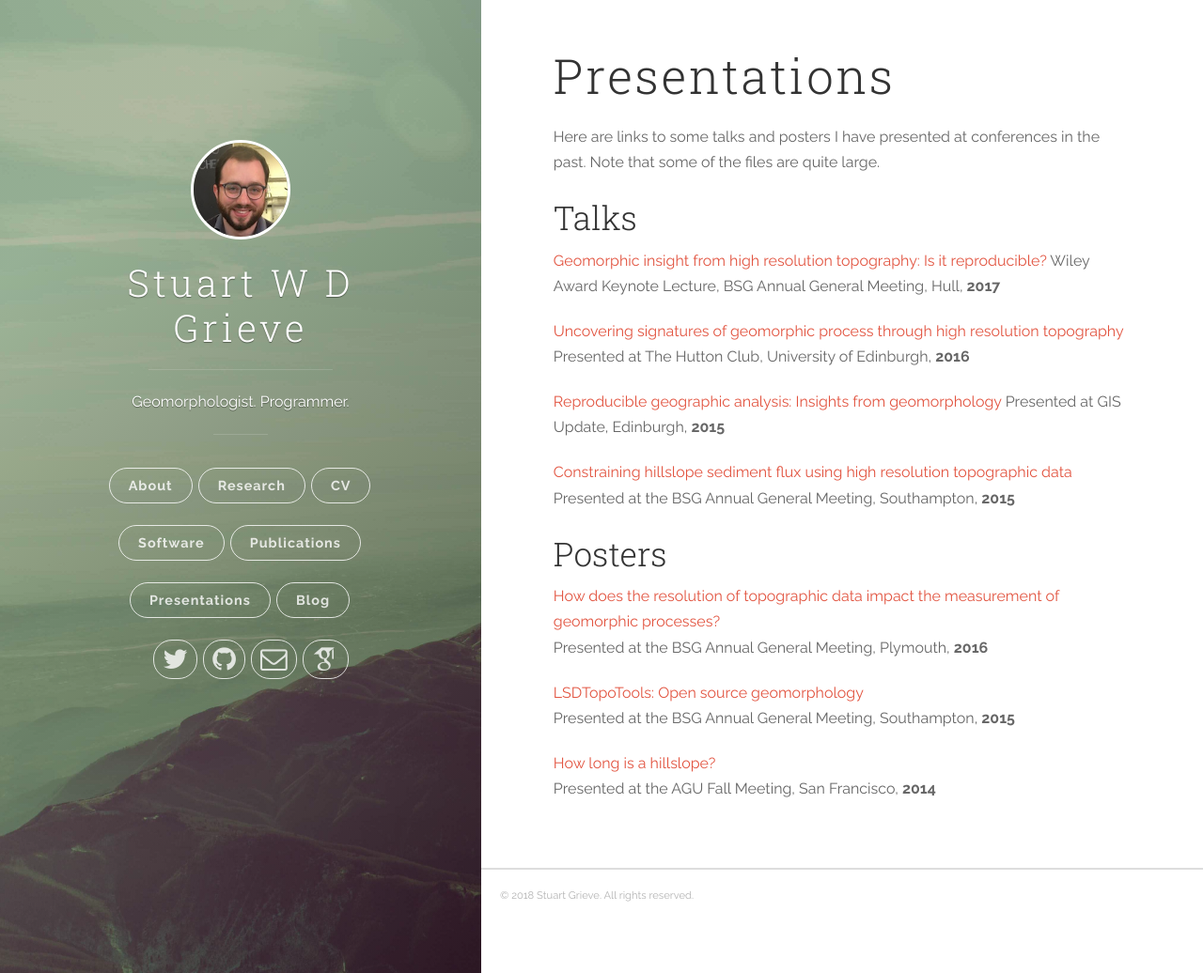
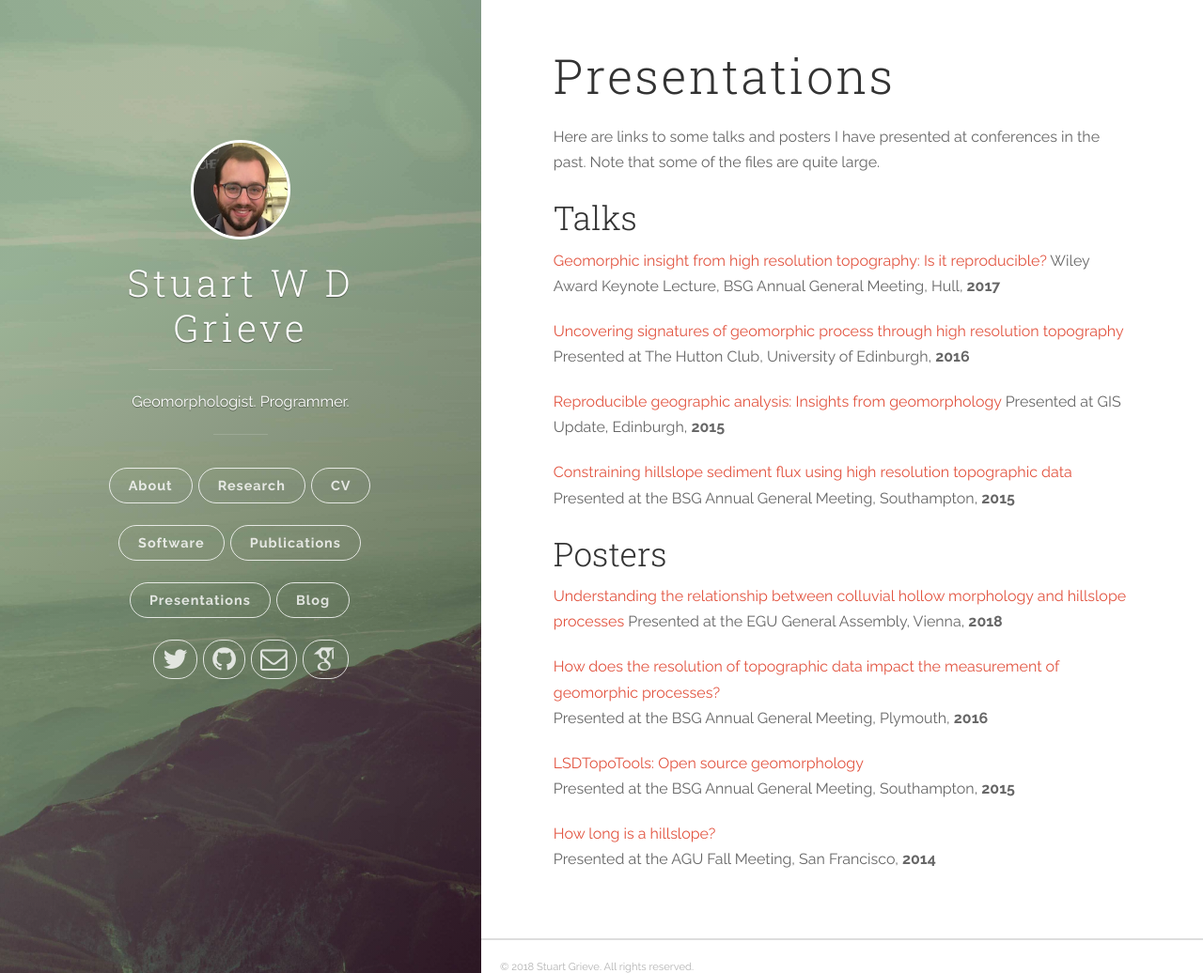
Before and after one commit to sgrieve/sgrieve.github.io, a Jekyll site: the page built from presentations.md, in a window 1280 px wide and 1036 px high. Shown: the whole window at 94% size. Built offline with Jekyll 4.4.1, drawn with Linux system fonts in a browser that asks for light colours; nearby versions of some CDN libraries; some web fonts are replaced.

```diff
--- a/presentations.md
+++ b/presentations.md
@@ -24,6 +24,9 @@
 Posters
 ---
 
+[Understanding the relationship between colluvial hollow morphology and hillslope processes](http://presentations.copernicus.org/EGU2018-19089_presentation.pptx)
+Presented at the EGU General Assembly, Vienna, **2018**
+
 [How does the resolution of topographic data impact the measurement of geomorphic processes?](https://github.com/sgrieve/Resolution_Poster_BSG/raw/master/bsg_poster.pdf)
 Presented at the BSG Annual General Meeting, Plymouth, **2016**
 
```
